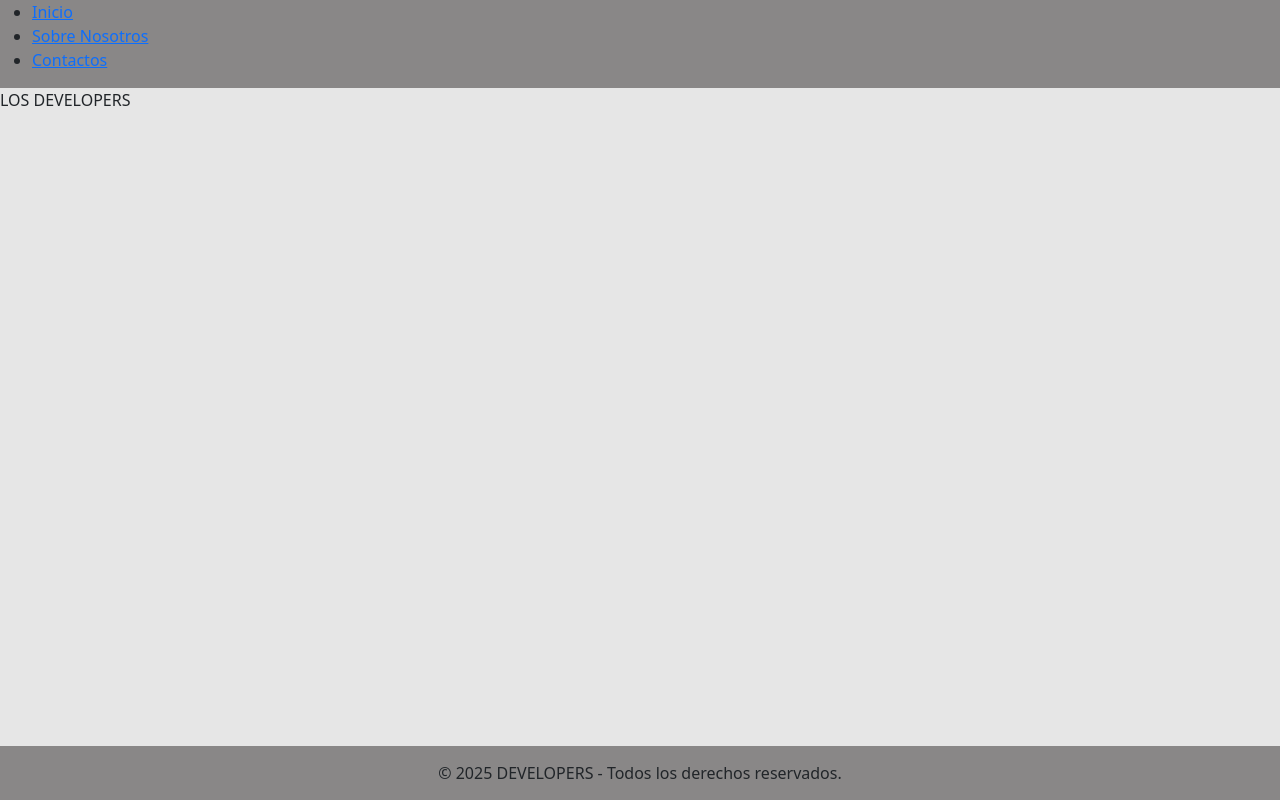
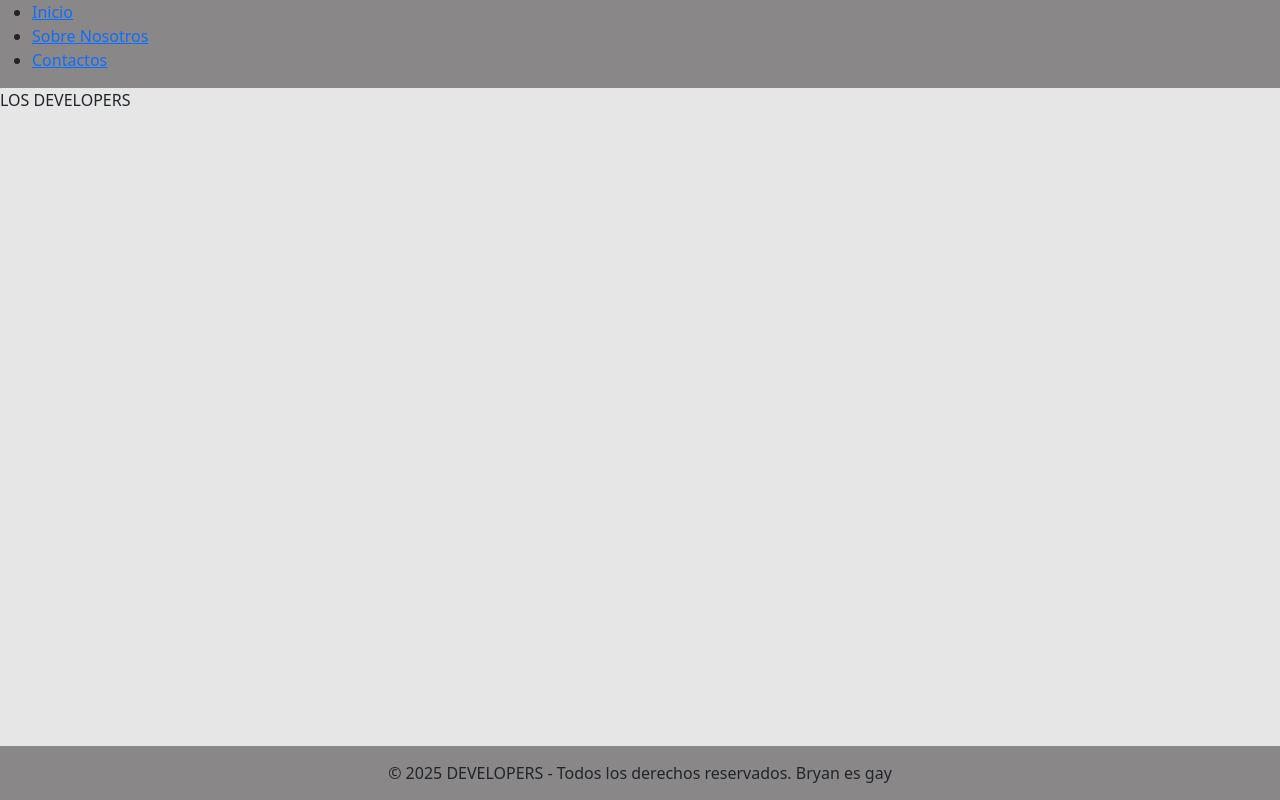
Before and after one commit to BRY4N18/SitioWebEstatico, a plain HTML site: page index.html in a window 1280 px wide. Drawn offline with Linux system fonts and the light colour scheme.

Commit message:
Prueba de repositorio

```diff
--- a/index.html
+++ b/index.html
@@ -24,7 +24,7 @@
     </main>
     <footer class="PiePagina">
         <div class="TextPagina">
-            © 2025 DEVELOPERS - Todos los derechos reservados.
+            © 2025 DEVELOPERS - Todos los derechos reservados. Bryan es gay
         </div>
     </footer>
 </div>
```
